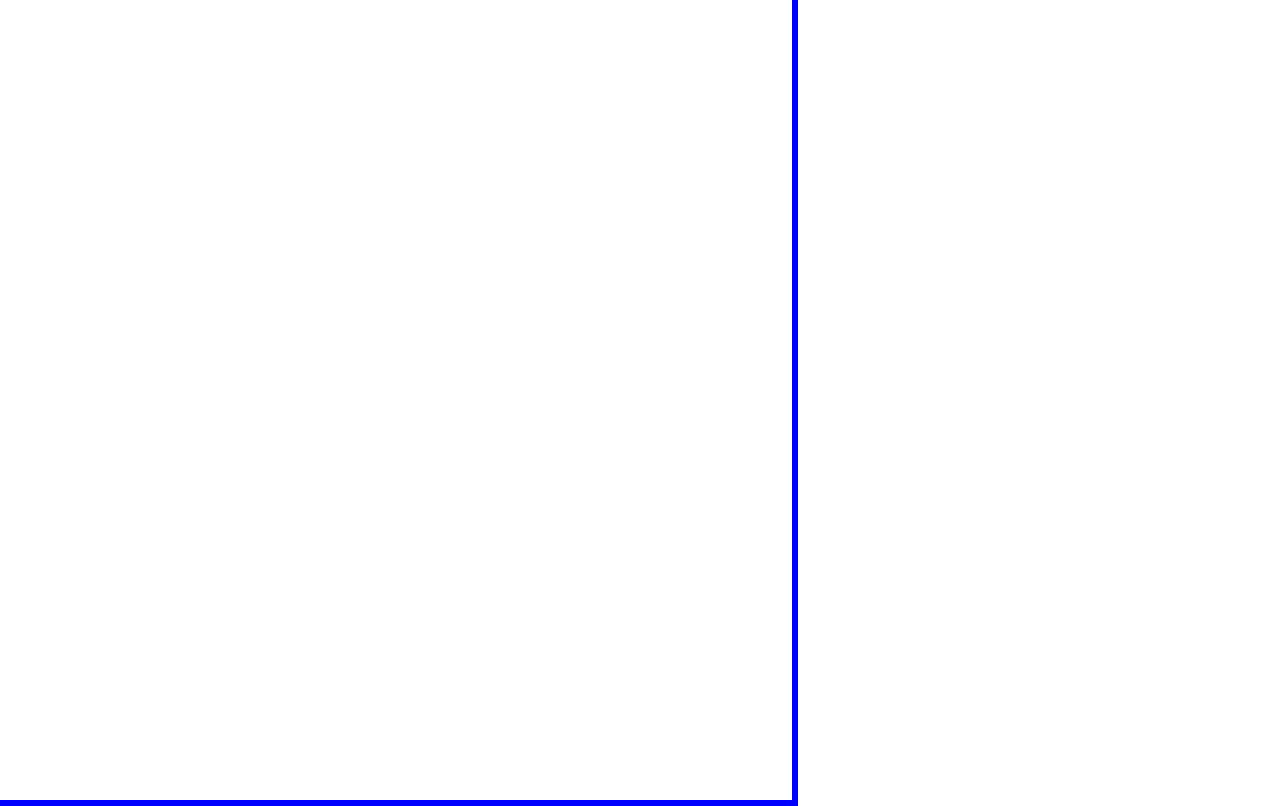
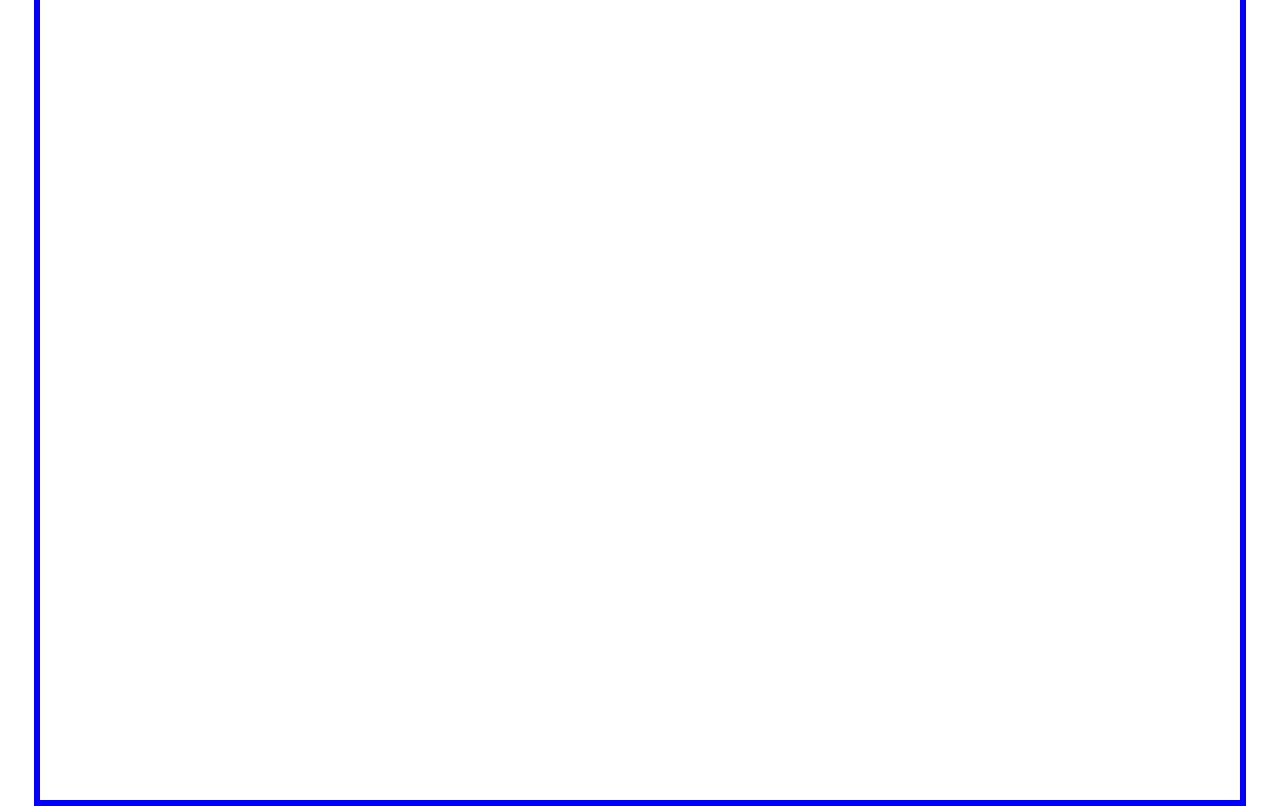
Before and after one commit to alebusi/lines, a plain HTML site: page index.html in a window 1280 px wide. Drawn offline with nearby package versions, Linux system fonts and the light colour scheme.

Commit message:
Update index.html

```diff
--- a/index.html
+++ b/index.html
@@ -14,7 +14,7 @@ svg {
     border: solid 6px blue;
     position: absolute;
     top: 50%;
-    left: 15%;
+    left: 50%;
     -ms-transform: translate(-50%, -50%);
     transform: translate(-50%, -50%);
 }
```
